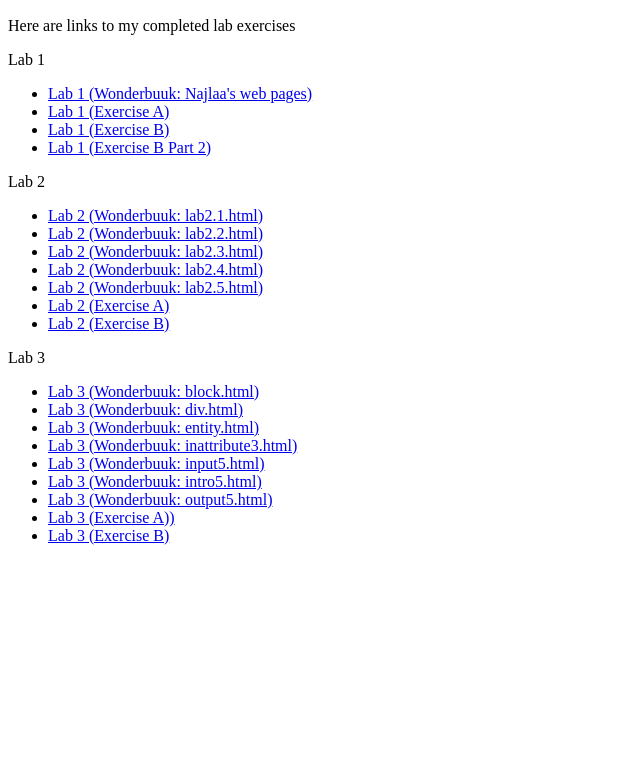
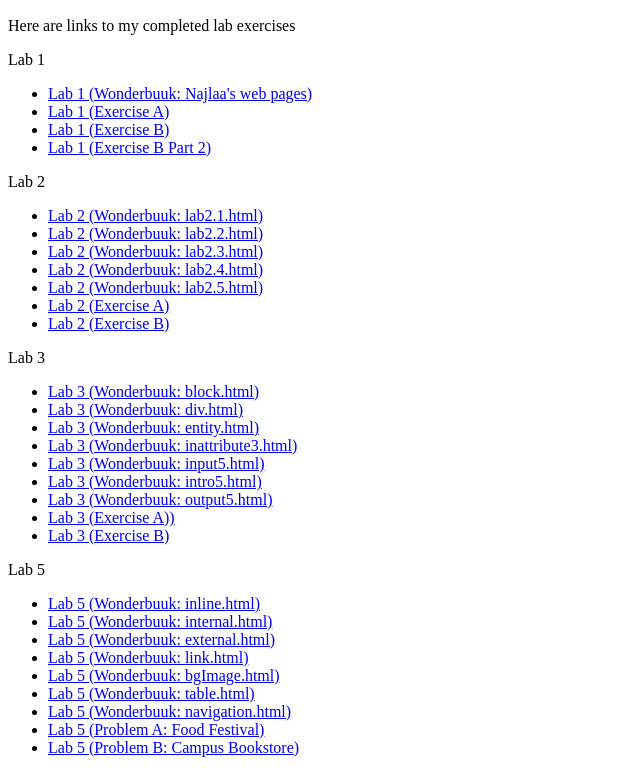
Before and after one commit to najlaa-9/S79208_CSF3133_K3, a plain HTML site: page index.html in a window 1280 px wide. Shown: the part 110-883 px from the top of the page, without its empty margins (0-640 px from the left). Before the commit the page ends 800 px from the top, so only its background shows below. Drawn offline with Linux system fonts and the light colour scheme.

Commit message:
Add Lab 5 links to index.html

```diff
--- a/index.html
+++ b/index.html
@@ -37,5 +37,17 @@
       <li><a href="Lab3/Lab3_ExerciseA.html">Lab 3 (Exercise A))</a></li>
       <li><a href="Lab3/Lab3_ExerciseB.html">Lab 3 (Exercise B)</a></li>
     </ul>
+    <p>Lab 5</p>
+<ul>
+    <li><a href="Lab5/Wonderbuuk/inline.html">Lab 5 (Wonderbuuk: inline.html)</a></li>
+    <li><a href="Lab5/Wonderbuuk/internal.html">Lab 5 (Wonderbuuk: internal.html)</a></li>
+    <li><a href="Lab5/Wonderbuuk/external.html">Lab 5 (Wonderbuuk: external.html)</a></li>
+    <li><a href="Lab5/Wonderbuuk/link.html">Lab 5 (Wonderbuuk: link.html)</a></li>
+    <li><a href="Lab5/Wonderbuuk/bgImage.html">Lab 5 (Wonderbuuk: bgImage.html)</a></li>
+    <li><a href="Lab5/Wonderbuuk/table.html">Lab 5 (Wonderbuuk: table.html)</a></li>
+    <li><a href="Lab5/Wonderbuuk/navigation.html">Lab 5 (Wonderbuuk: navigation.html)</a></li>
+    <li><a href="Lab5/ProblemA/food.html">Lab 5 (Problem A: Food Festival)</a></li>
+    <li><a href="Lab5/ProblemB/shop.html">Lab 5 (Problem B: Campus Bookstore)</a></li>
+</ul>
   </body>
 </html>
```
